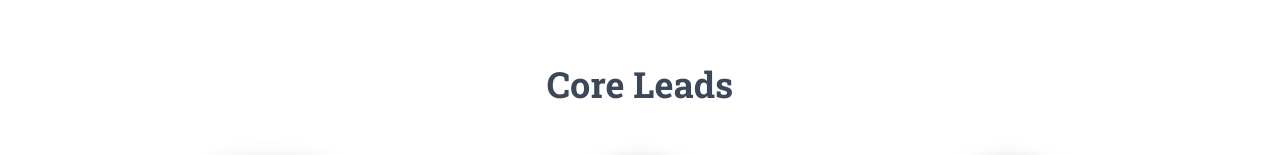
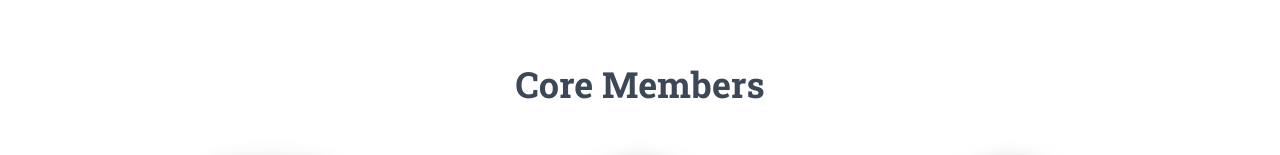
Before and after one commit to DSC-IIITL/DSC-IIITL-Official-Website, a plain HTML site: page team.html in a window 1280 px wide. Shown: the part 1363-1518 px from the top of the page. Drawn offline with Linux system fonts and the light colour scheme.

Commit message:
Minor Update

```diff
--- a/team.html
+++ b/team.html
@@ -204,7 +204,7 @@
                     <div class="container">
                         <div class="row">
                             <div class="col-md-8 ml-auto mr-auto text-center">
-                                <h2 class="title">Core Leads</h2>
+                                <h2 class="title">Core Members</h2>
                             </div>
                         </div>
                         <div class="row">
```
